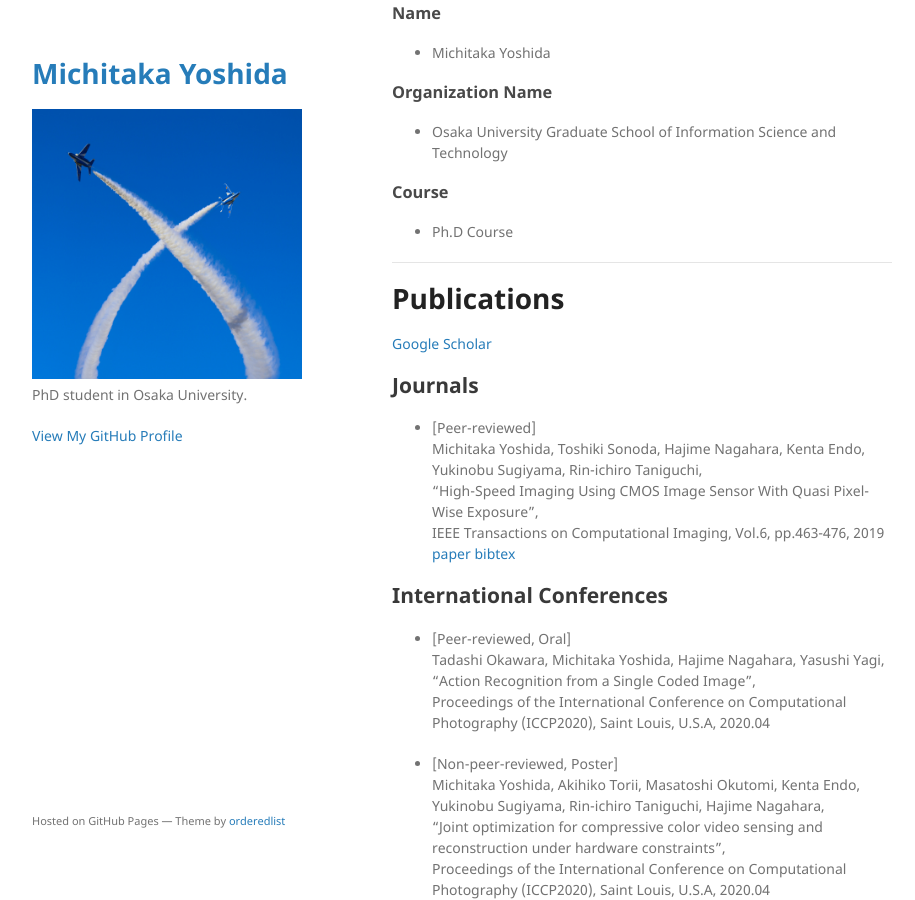
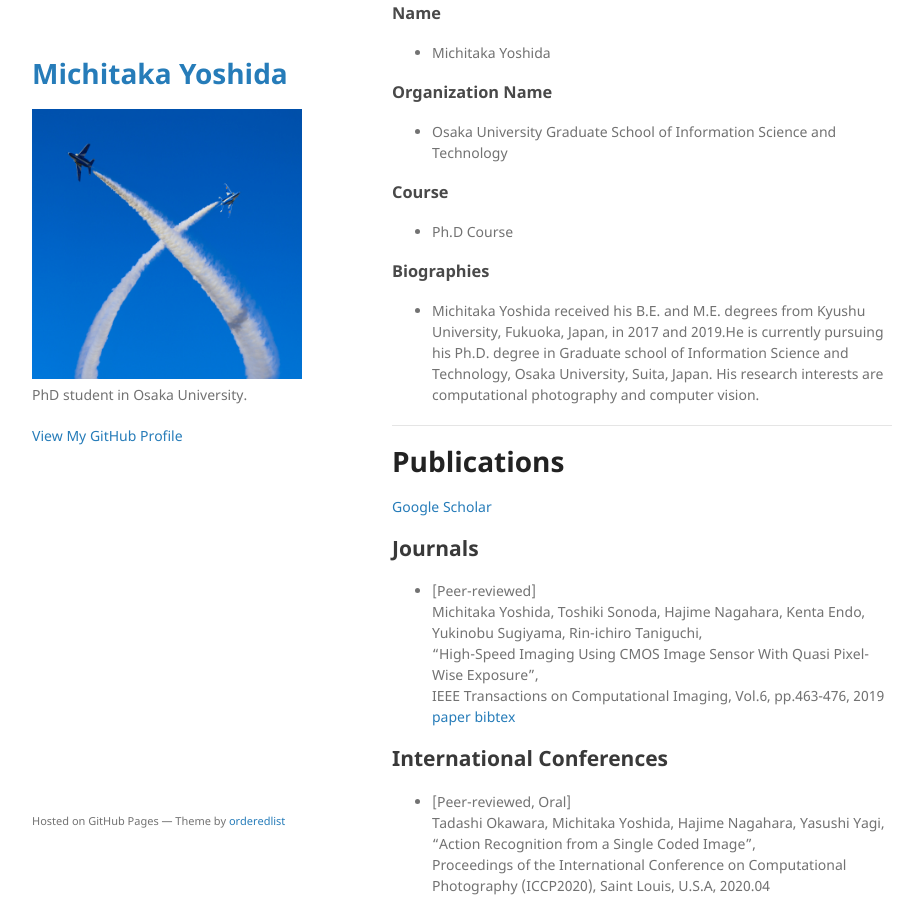
Before and after one commit to michitakayoshida/michitakayoshida.github.io, a Jekyll site: the page built from index_en.md, in a window 1280 px wide and 900 px high, scrolled down 447 px. Shown: the whole window, without its empty margins (178-1093 px from the left). Built offline with Jekyll 4.4.1, drawn with Linux system fonts in a browser that asks for light colours.

Commit message:
Update index_en.md

```diff
--- a/index_en.md
+++ b/index_en.md
@@ -29,6 +29,10 @@ layout: default
 
 ### Course
 - Ph.D Course
+
+### Biographies
+- Michitaka Yoshida received his B.E. and M.E. degrees from Kyushu University, Fukuoka, Japan, in 2017 and 2019.He is currently pursuing his Ph.D. degree in Graduate school of Information Science and Technology, Osaka University, Suita, Japan. His research interests are computational photography and computer vision.
+
 
 ---
 
```
